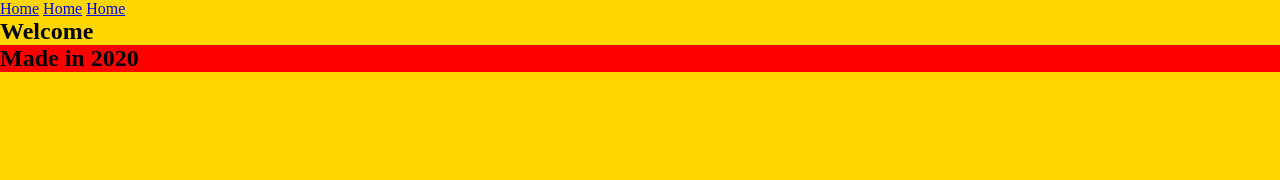
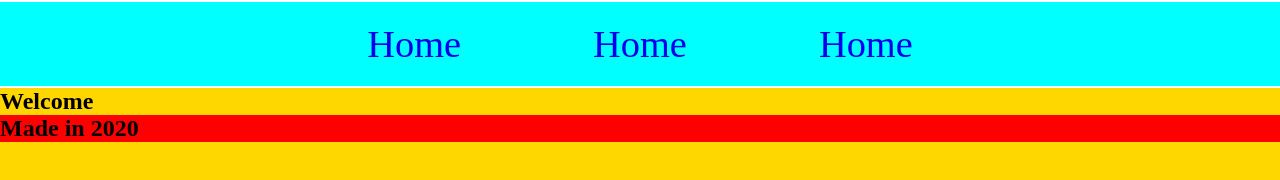
Before and after one commit to bgrimwood/demo_042020, a plain HTML site: page index.html in a window 1280 px wide. Drawn offline with Linux system fonts and the light colour scheme.

Commit message:
Navigational layout has been completed basic

```diff
--- a/styles.css
+++ b/styles.css
@@ -8,11 +8,18 @@ html {
 }
 
 nav {
-
+    background-color: aqua;
+    padding: 20px 0px;
+    border: 2px solid white;
+    border-left: none;
+    border-right: none;
+    text-align: center;
 }
 
 nav a {
-
+    text-decoration: none;
+    margin: 5%;
+    font-size: 3vw;
 }
 
 section {
```
